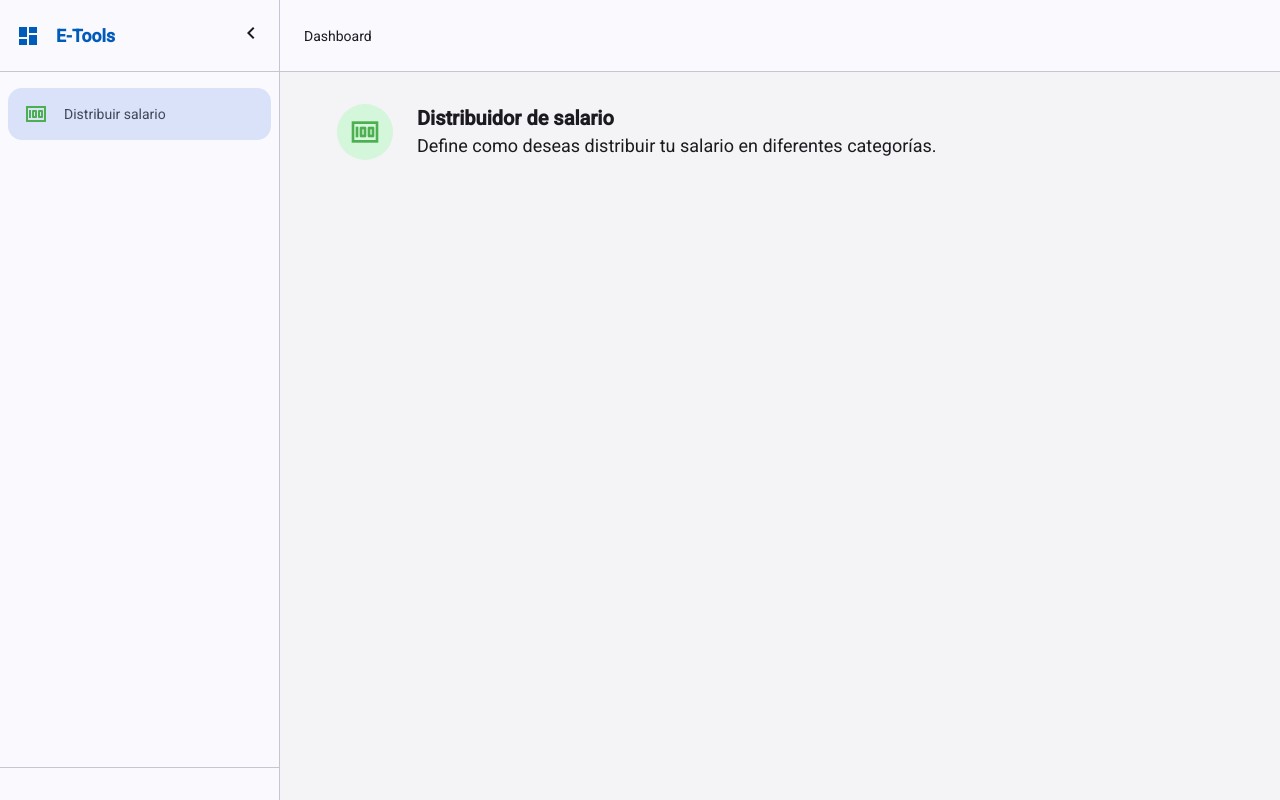
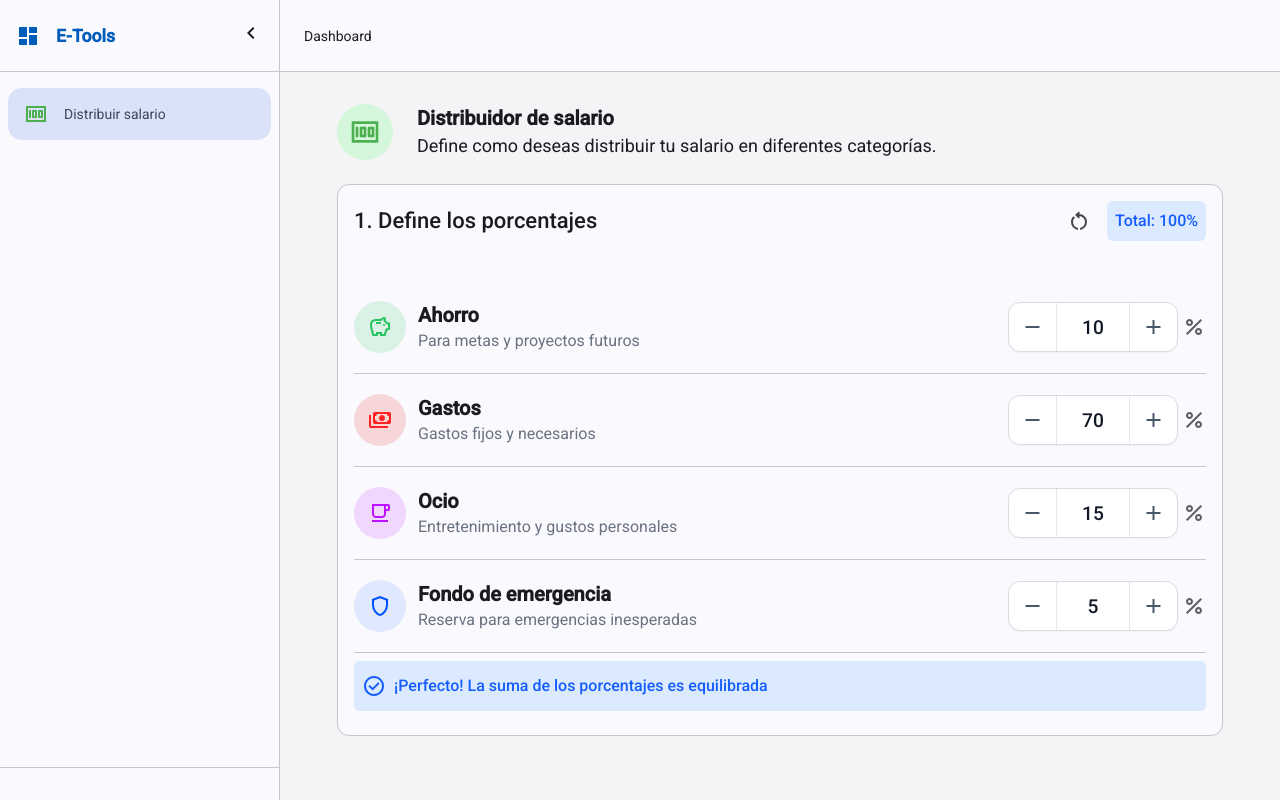
Before and after one commit to edd-dev02/e-tools, an Angular app: page /e-tools/salary-distributor in a window 1280 px wide. Built offline with nearby package versions, Linux system fonts and the light colour scheme.

Commit message:
Implementación del componente de los porcentajes en página principal de modulo salary-distributor

```diff
--- a/src/app/salary-distributor/pages/salary-distributor-page/salary-distributor-page.component.html
+++ b/src/app/salary-distributor/pages/salary-distributor-page/salary-distributor-page.component.html
@@ -1,3 +1,7 @@
 <section class="p-2">
     <shared-page-header [pageHeader]="headerData()"/>
+
+    <!--TODO: Card para definir los porcentajes-->
+    <category-percentages/>
+
 </section>
--- a/src/app/salary-distributor/pages/salary-distributor-page/salary-distributor-page.component.ts
+++ b/src/app/salary-distributor/pages/salary-distributor-page/salary-distributor-page.component.ts
@@ -1,11 +1,11 @@
 import { Component, signal } from '@angular/core';
 import { PageHeader } from '@interfaces/page-header.interface';
 import { Header } from '@shared/components/page-header/page-header.component';
-import { BidiModule } from "@angular/cdk/bidi";
+import { CategoryPercentagesComponent } from '../../components/category-percentages/category-percentages.component';
 
 @Component({
   selector: 'app-salary-distributor-page',
-  imports: [Header, BidiModule],
+  imports: [Header, CategoryPercentagesComponent],
   templateUrl: './salary-distributor-page.component.html',
   styleUrl: './salary-distributor-page.component.css',
 })
```
